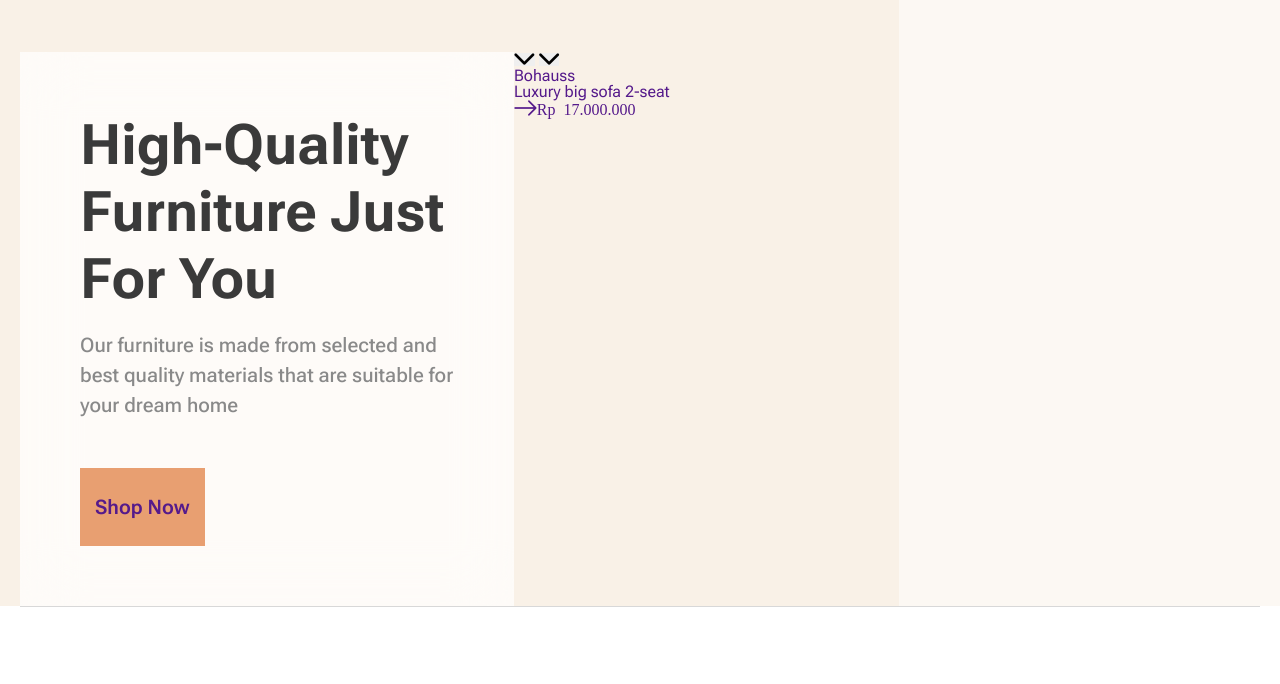
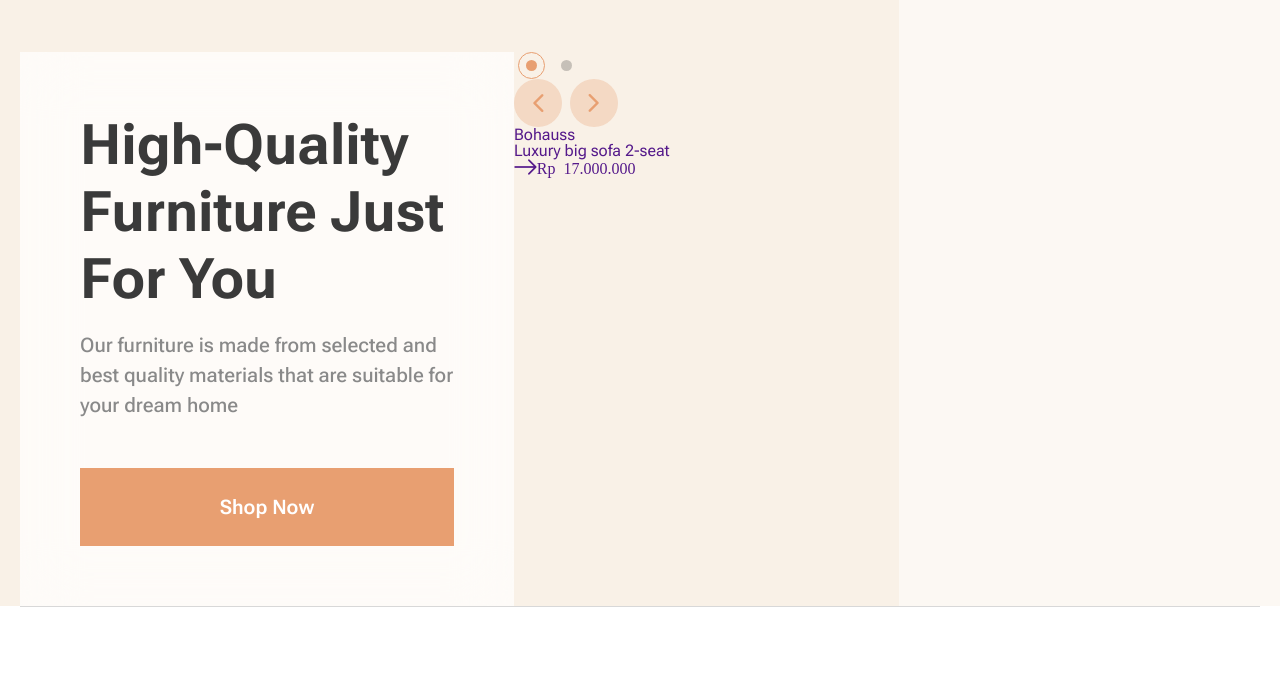
Before and after one commit to Aandi1989/FurnitureShop, a plain HTML site: page index.html in a window 1280 px wide. Shown: the part 88-772 px from the top of the page. Drawn offline with nearby package versions, Linux system fonts and the light colour scheme; files whose address does not match are found by name.

Commit message:
mainSlider stylesin progress(bullets styles)

```diff
--- a/index.html
+++ b/index.html
@@ -134,6 +134,16 @@
                                         <div class="sliderMain__price _icon-arrow-link">Rp 17.000.000</div>
                                     </a>
                                 </div>
+                                <div class="sliderMain__slide">
+                                    <div class="sliderMain__image _ibg">
+                                        <img src="static/images/main-slider/01.jpg" alt="Image">
+                                    </div>
+                                    <a href="" class="sliderMain__content">
+                                        <div class="sliderMain__title">Bohauss</div>
+                                        <div class="sliderMain__text">Luxury big sofa 2-seat</div>
+                                        <div class="sliderMain__price _icon-arrow-link">Rp 17.000.000</div>
+                                    </a>
+                                </div>
                             </div>
                         </div>
                     </div>
--- a/script/index.js
+++ b/script/index.js
@@ -295,7 +295,7 @@ if(document.querySelector('.sliderMain__body')){
         loop:true,
         loopAdditionalSlides:5,
         preloadImages:false,
-        parallax:trus,
+        parallax:true,
         //Dots
         pagination:{
             el:'.controlsSliderMain__dots',
@@ -304,7 +304,7 @@ if(document.querySelector('.sliderMain__body')){
         //Arrows
         navigation:{
             nextEl:'.sliderMain .sliderArrow_next',
-            prevEl:'.sliderMain .sliderArrow_next',
+            prevEl:'.sliderMain .sliderArrow_prev',
         }
     });
 }
--- a/styles/common.scss
+++ b/styles/common.scss
@@ -42,11 +42,91 @@ h1,h2,h3,h4,h5,h6{font-size:inherit;font-weight: inherit;}
 };
 
 .sliderArrows {
+    display: grid;
+    grid-template-columns: repeat(2, 48px);
+    column-gap: 8px;
 }
 .sliderArrow {
+    border-radius:50%;
+    height: 48px;
+    background-color:rgba(232, 159, 113, 0.3);
+    color:#E89F71;
+    font-size: 12px;
+    cursor:pointer;
+    transition: all 0.3s ease 0s;
   // .sliderArrow_prev
-  &_prev {}
+  &_prev {
+        transform: rotate(90deg);
+  }
   // .sliderArrow_next
-  &_next {}
+  &_next {
+        transform: rotate(-90deg);
+  }
+  @media (any-hover:hover){
+    &:hover{
+        color:#fff;
+        background-color:#E89F71;
+    }
+  }
+  &_white{
+    box-shadow:0px 4px 14px 1px rgba(0, 0, 0, 0.16);
+    background-color:#fff;
+    @media(any-hover:hover){
+        &:hover{
+            background-color:#E89F71;
+            color:#fff;
+        }
+    }
+  }
+}
+
+.swiper-pagination-bullets{
+    display: flex;
+    flex-wrap: wrap;
+}
+.swiper-pagination-bullet{
+    cursor:pointer;
+    flex:0 0 27px;
+    height: 27px;
+    position: relative;
+    display: flex;
+    justify-content: center;
+    align-items:center;
+    margin:2px 0px;
+    // background-color:transparent;
+    background-color:#f9f1e7;
+    // background-color:black;
+    &:not(:last-child){
+        margin-right: 12px;
+    }
+    &::after{
+        content:'';
+        width: 11px;
+        height: 11px;
+        // background-color:#d8d8d8;
+        background-color:black; // фон такого цвета #d8d8d8 не применился поэтому пришлось менять его на черный и отключать трансформ
+        border-radius:50%;
+        // transition: background-color 0.3s ease 0s;
+    }
+    &::before{
+        content:'';
+        position: absolute;
+        top:0;
+        left:0;
+        width: 100%;
+        height: 100%;
+        border-radius:50%;
+        border:1px solid #E89F71;
+        transition: transform 0.3s ease 0s;
+        transform: scale(0);
+    }
+}
+.swiper-pagination-bullet-active{
+    &::after{
+        background-color:#E89F71;
+    }
+    &::before{
+        transform: scale(1);
+    }
 }
 // /Общие классы, шаблоны стилей
--- a/styles/styles.scss
+++ b/styles/styles.scss
@@ -509,8 +509,12 @@ body{
     @include adaptive-value("min-height", 78, 45, 1);
     @include adaptive-value("font-size", 20, 16, 1);
     background-color:$orangeColor;
+    color:$whiteColor;
+    width: 100%;
     @media(any-hover:hover){
-      background:#e38a52;
+      &:hover{
+        background-color:#e38a52;
+      }
     }
   }
 }
```
Also changed, not shown: styles/styles.css, 1 other file.
